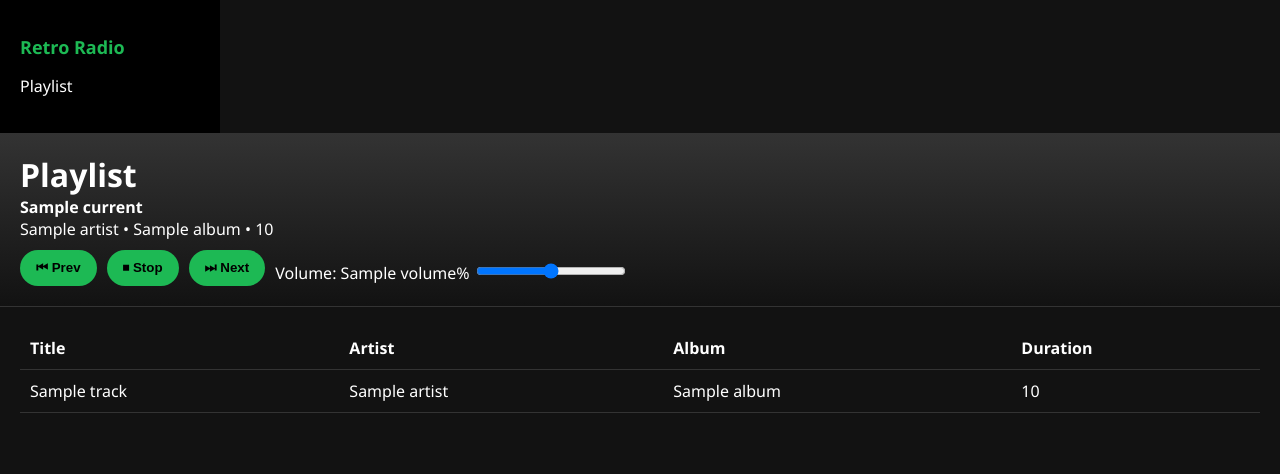
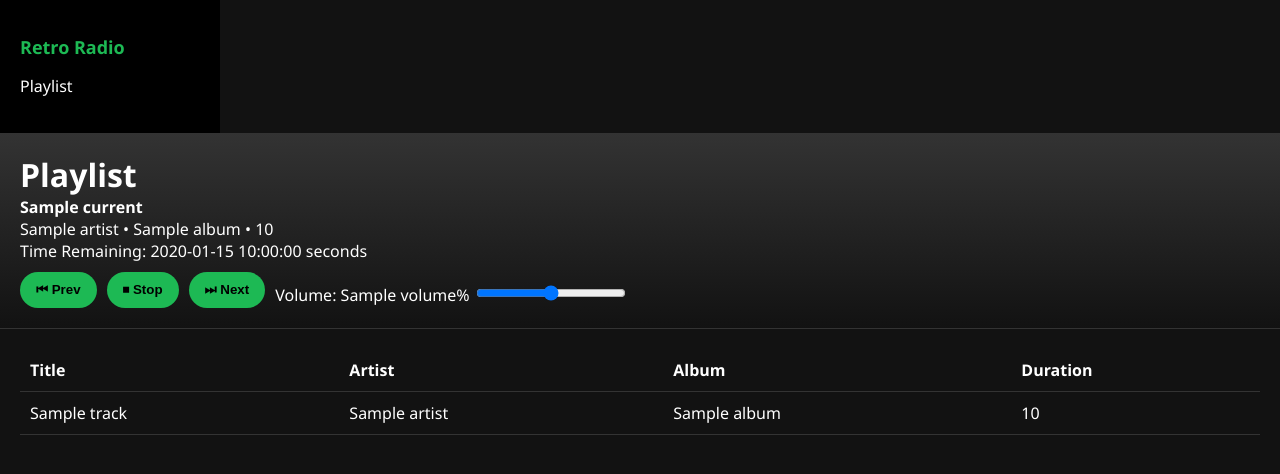
Before and after one commit to vinylmike/Retro_Radio_Py, a Flask app: template app/templates/index.html in a window 1280 px wide. Shown: the top 474 px of the page. Run offline with Flask 3, Linux system fonts and the light colour scheme; the template is opened without the code that fills it: most values are stand-ins (such as "Sample title", 1, 10 or a date in 2020).

Commit message:
Added time remaining and restored static player with scrollable track list

```diff
--- a/app/templates/index.html
+++ b/app/templates/index.html
@@ -110,6 +110,7 @@
       {% if current %}
         <div><strong>{{ current.title or current.filename }}</strong></div>
         <div>{{ current.artist }} &bull; {{ current.album }} &bull; {{ current.duration }}</div>
+        <div>Time Remaining: {{ remaining_time }} seconds</div>
       {% endif %}
 
       <div class="controls">
--- a/main.py
+++ b/main.py
@@ -89,12 +89,31 @@ def stop_track():
     if os.path.exists(ipc_socket_path):
         os.remove(ipc_socket_path)
 
+# Function to get current time and remaining time from MPV
+def get_playback_status():
+    try:
+        client = socket.socket(socket.AF_UNIX, socket.SOCK_STREAM)
+        client.connect(ipc_socket_path)
+        client.send((json.dumps({"command": ["get_property", "time-pos"]}) + '\n').encode())
+        response = client.recv(1024).decode()
+        time_pos = json.loads(response).get("data", 0)
+        client.close()
+        return time_pos
+    except Exception as e:
+        print(f"[MPV IPC Error] {e}")
+        return 0
+
 @app.route("/")
 def index():
     global track_list
     track_list = get_music_files()
     now_playing_metadata = next((t for t in track_list if t["filename"] == current_track), None)
-    return render_template("index.html", tracks=track_list, current=now_playing_metadata, volume=volume_level)
+    current_time = get_playback_status()
+    remaining_time = None
+    if now_playing_metadata and current_time:
+        total_seconds = int(current_time)
+        remaining_time = int(now_playing_metadata["duration"]) - total_seconds
+    return render_template("index.html", tracks=track_list, current=now_playing_metadata, volume=volume_level, current_time=current_time, remaining_time=remaining_time)
 
 @app.route("/play/<filename>")
 def play(filename):
```
